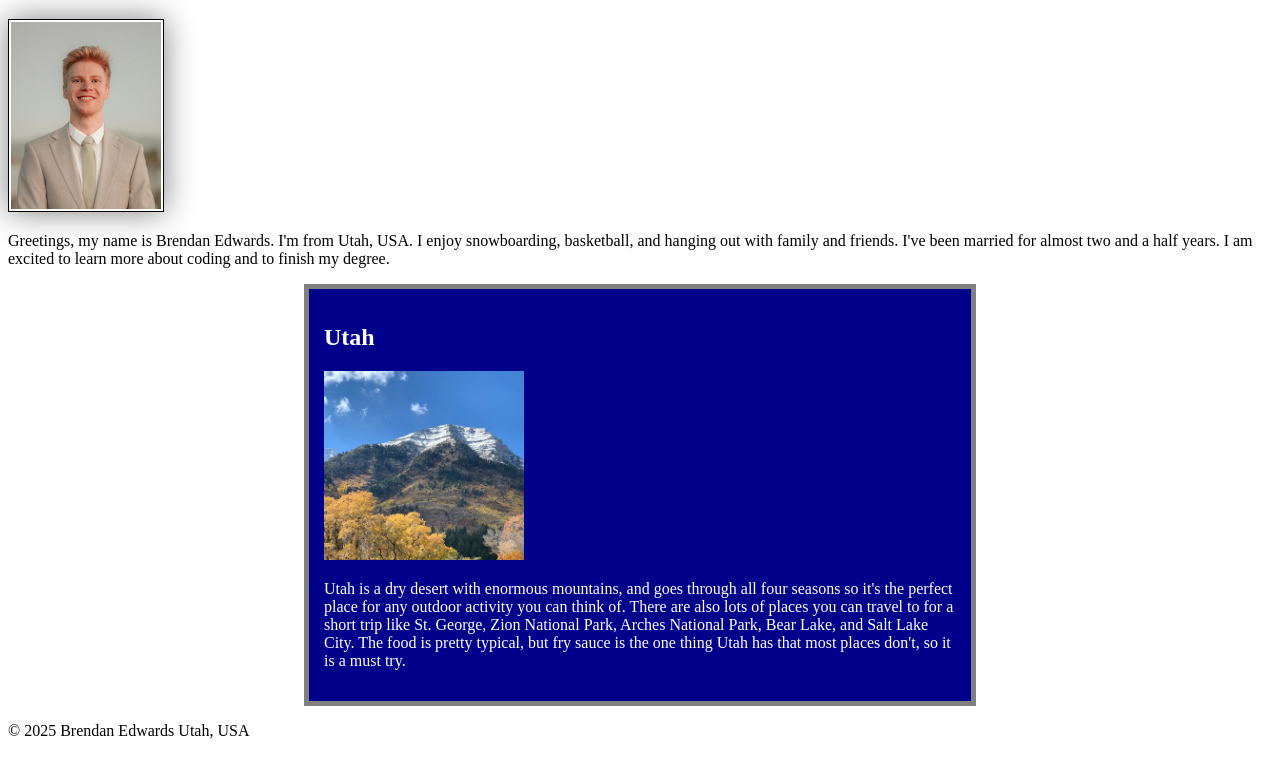
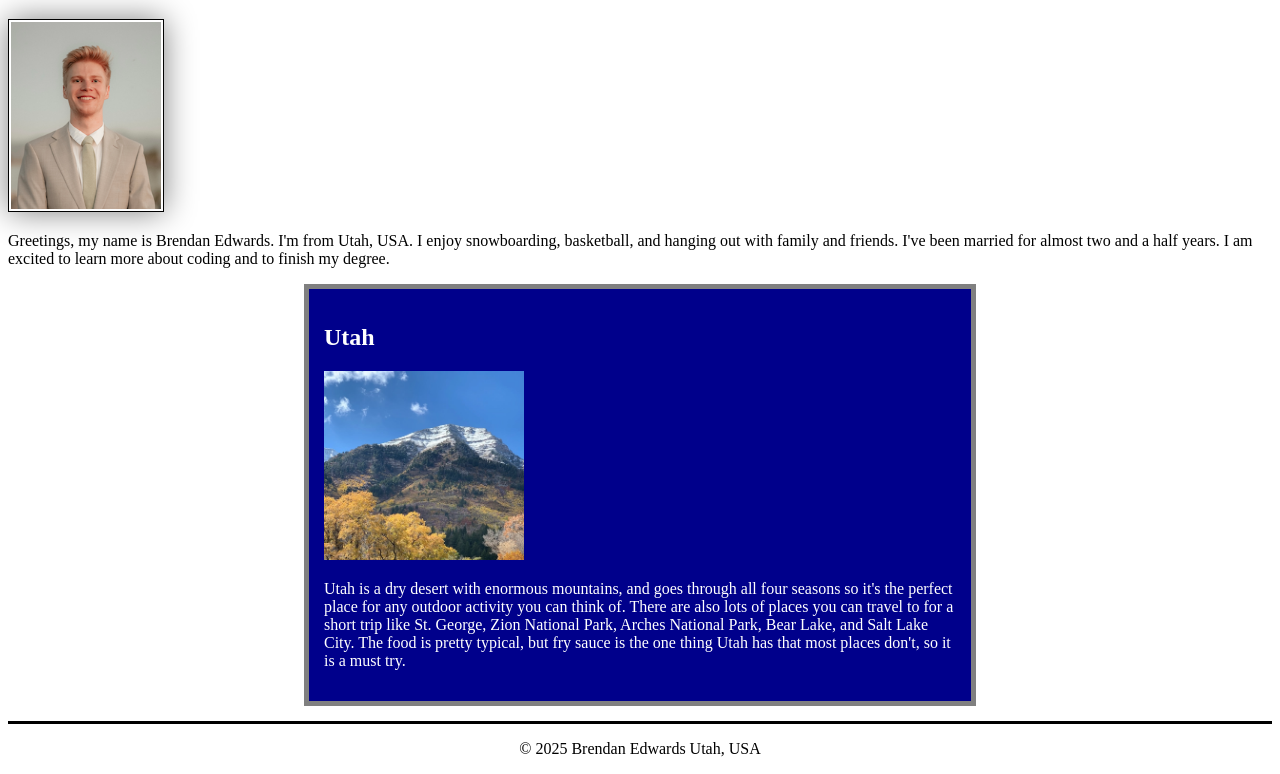
Before and after one commit to bedwards04/wdd130, a plain HTML site: page index.html in a window 1280 px wide. Shown: the part 205-979 px from the top of the page. Drawn offline with Linux system fonts and the light colour scheme.

Commit message:
Styled footer to separate from main content

```diff
--- a/styles/styles.css
+++ b/styles/styles.css
@@ -38,3 +38,9 @@ aside img {
     width: 200px;
     height: auto;
 }
+
+footer {
+    margin-top: 15px;
+    border-top: 3px solid black;
+    text-align: center;
+}
```
